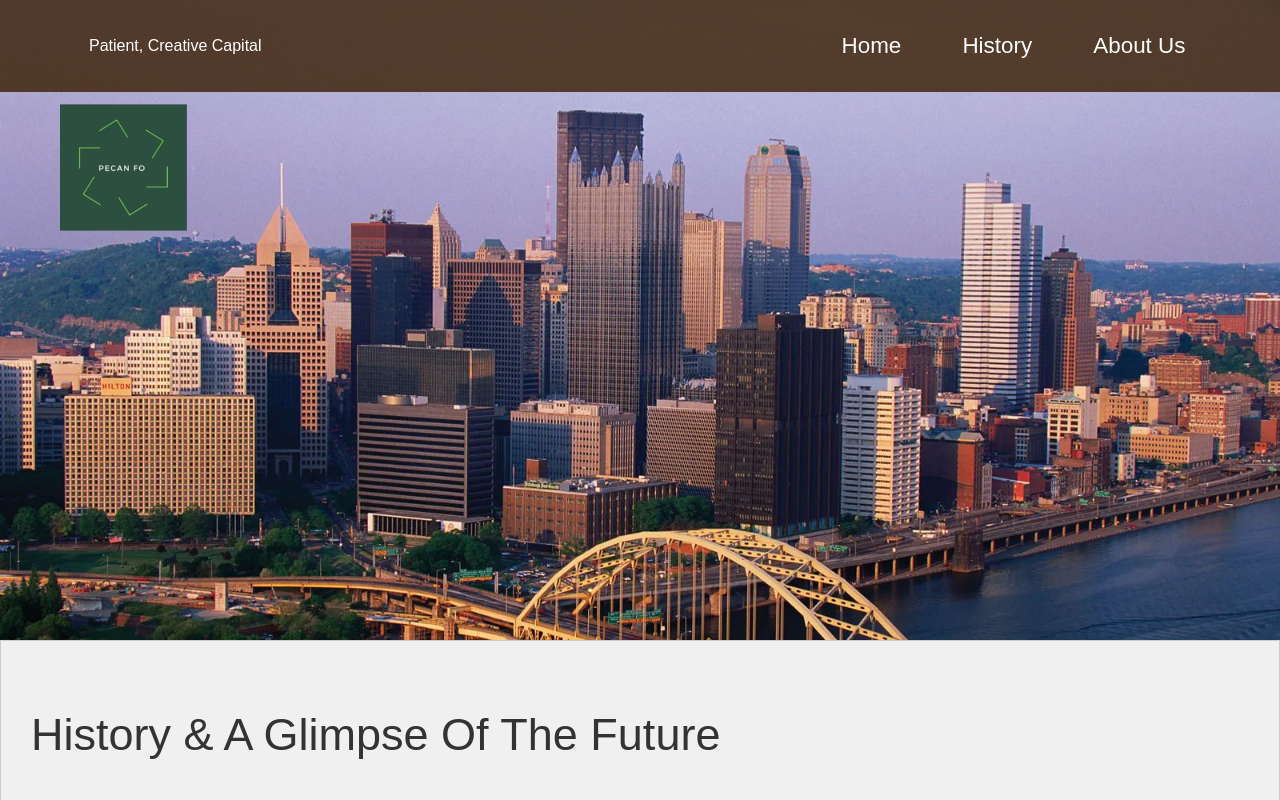
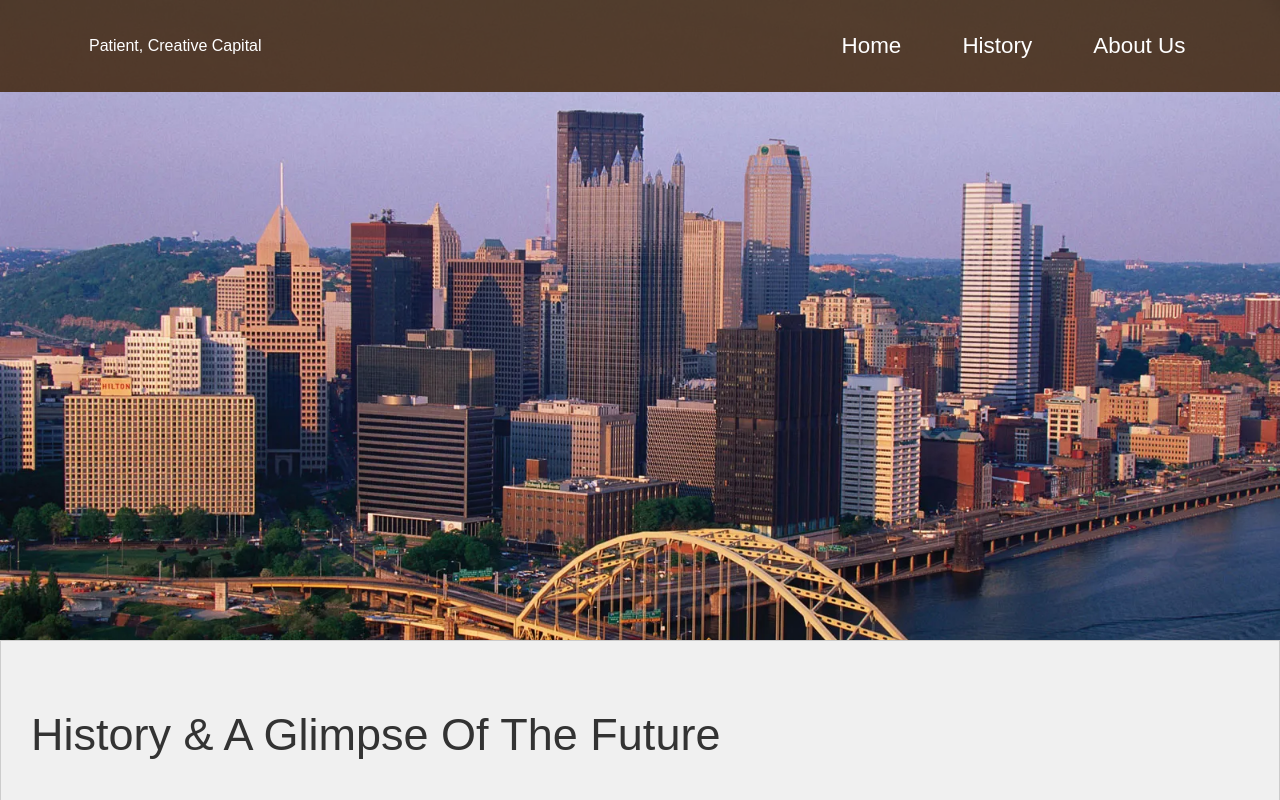
Before and after one commit to sebiperry/Pecan-Family-Office, a React (Create React App) app: page / in a window 1280 px wide. Both pictures are taken after a click on the button "History". Shown: the top 800 px of the page. Built offline with nearby package versions, Linux system fonts and the light colour scheme; a web font is replaced by a local one.

Commit message:
Revert "yup"
This reverts commit e4dc060707ed201c695c27a8864e0e76536d968d.

```diff
--- a/src/sections/History.css
+++ b/src/sections/History.css
@@ -17,7 +17,6 @@
   margin-bottom: clamp(20px, 3vw, 30px);
   line-height: 1.2;
 }
-
 
 .box-containerH p {
   line-height: 1.5;
--- a/src/sections/Home.css
+++ b/src/sections/Home.css
@@ -22,7 +22,7 @@ img {
     width: auto;
     max-width: 150px;
     max-height: 150px;
-    z-index: 1;
+    z-index: 0;
 }
 
 .box-container {
```
